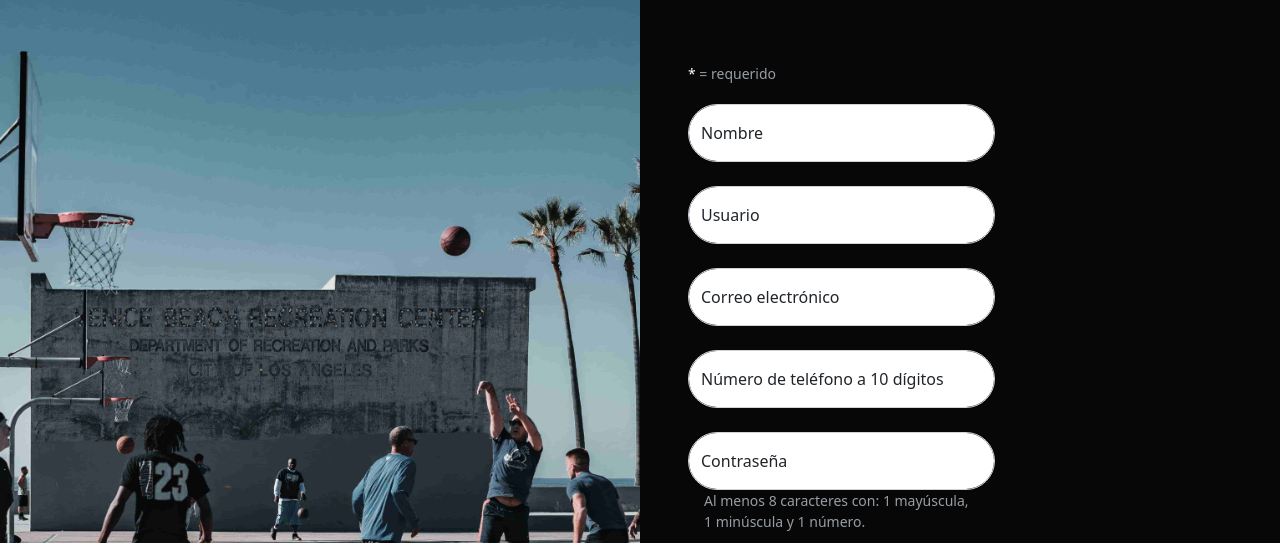
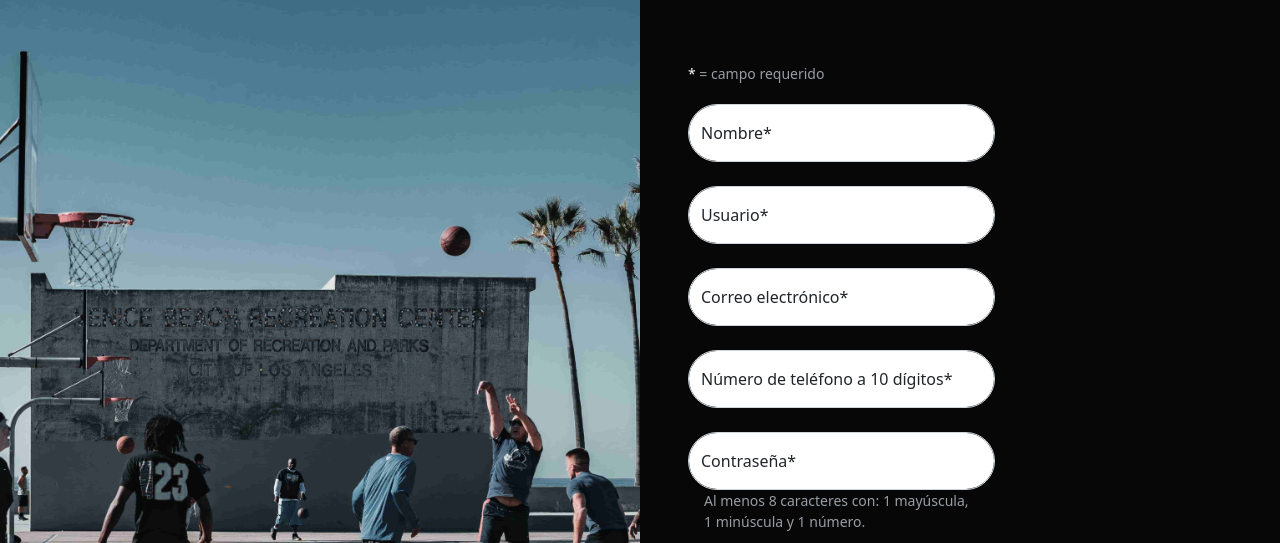
Before and after one commit to Sebas1245/Retas, a React (Create React App) app in the folder client/: page /register in a window 1280 px wide. Shown: the part 257-800 px from the top of the page. Built offline with nearby package versions, Linux system fonts and the light colour scheme; no server answers.

Commit message:
Style fixes
Required fields, compartir reta btn, user profile photo btn, duration min in server,  update name in session storage, overflow sidebar

```diff
--- a/client/src/components/Sidebar.tsx
+++ b/client/src/components/Sidebar.tsx
@@ -26,7 +26,7 @@ export default function Sidebar({imgSrc, title, name, role, edit, children}: Pro
 
                 </div>
                 <div className="col-8">
-                    <h6 style={{textAlign:"left", fontWeight:"700",}}>{name}</h6>
+                    <h6 style={{textAlign:"left", fontWeight:"700", overflowWrap:"break-word"}}>{name}</h6>
                     <p style={{textAlign:"left", fontWeight:"200", marginTop:"-7.5px"}}>{role}</p>
                     <button style={{textAlign:"left", fontStyle: "italic", fontWeight:"200", backgroundColor:"transparent", border:0}}>{edit}</button>
                 </div>
--- a/client/src/views/EditUserProfile.tsx
+++ b/client/src/views/EditUserProfile.tsx
@@ -82,6 +82,7 @@ export default function EditUserProfile() {
         setNameFeedback("Escribe tu nombre.")
         errorFound = true
         } else {
+        sessionStorage.setItem('userName', target.nombre.value)!;
         setNameFeedback("")
         }
 
@@ -108,7 +109,6 @@ export default function EditUserProfile() {
         } else {
         setPhoneFeedback("")
         }
-        if (password || confirmPassword) {
             const passwordPattern : RegExp = /^(?=.*[0-9])(?=.*[a-z])(?=.*[A-Z]).{8,}$/;
             if (!target.password.value || !passwordPattern.test(target.password.value)) {
             setPasswordFeedback("Esta contraseña no es válida.")
@@ -126,7 +126,6 @@ export default function EditUserProfile() {
             } else {
             setConfirmPasswordFeedback("")
             }
-        }
 
         if (errorFound) {
             return;
@@ -166,11 +165,11 @@ export default function EditUserProfile() {
     return (
         <div className='bg-dark full-page-with-nav'>
             <Form className={"container mt-5 pt-2"} onSubmit={onSubmit} noValidate={true}>
-                    <div className="text-hint mb-1 small"><p><span className="text-danger">*</span> = requerido</p></div>
+                    <div className="text-hint mb-1 small"><p><span className="text-danger">*</span> = campo requerido</p></div>
                     <div className="row">
                         <Input
                             placeholder="Nombre"
-                            required={false} type="text" divClass="form-floating col-md-6 mb-4" inputClass="form-control rounded-pill"
+                            required={true} type="text" divClass="form-floating col-md-6 mb-4" inputClass="form-control rounded-pill"
                             inputId="nombre" value={name} labelClass="form-label ps-4" maxLength={40}
                             feedbackClass="px-3 pt-2 text-danger" feedbackText={nameFeedback}
                             onChange={(e: React.ChangeEvent<HTMLInputElement>) => setName(e.target.value)}
@@ -178,7 +177,7 @@ export default function EditUserProfile() {
                         <Input
                             onChange={(e: React.ChangeEvent<HTMLInputElement>) => setUsername(e.target.value)}
                             placeholder="Usuario"
-                            required={false} type="text" divClass="form-floating col-md-6 mb-4" inputClass="form-control rounded-pill"
+                            required={true} type="text" divClass="form-floating col-md-6 mb-4" inputClass="form-control rounded-pill"
                             inputId="usuario" value={username} labelClass="form-label ps-4" maxLength={40}
                             feedbackClass="px-3 pt-2 text-danger" feedbackText={usernameFeedback}
                         />
@@ -187,14 +186,14 @@ export default function EditUserProfile() {
                         <Input
                             onChange={(e: React.ChangeEvent<HTMLInputElement>) => setEmail(e.target.value)}
                             placeholder="Correo electrónico"
-                            required={false} type="email" divClass="form-floating col-md-6 mb-4" inputClass="form-control rounded-pill"
+                            required={true} type="email" divClass="form-floating col-md-6 mb-4" inputClass="form-control rounded-pill"
                             inputId="email" value={email} labelClass="form-label ps-4"
                             feedbackClass="px-3 pt-2 text-danger" feedbackText={emailFeedback}
                         />
                         <Input
                             onChange={(e: React.ChangeEvent<HTMLInputElement>) => setPhoneNumber(e.target.value)}
                             placeholder="Número de teléfono a 10 dígitos"
-                            required={false} type="tel" divClass="form-floating col-md-6 mb-4" inputClass="form-control rounded-pill"
+                            required={true} type="tel" divClass="form-floating col-md-6 mb-4" inputClass="form-control rounded-pill"
                             inputId="phoneNumber" value={phoneNumber} labelClass="form-label ps-4" maxLength={10}
                             feedbackClass="px-3 pt-2 text-danger" feedbackText={phoneFeedback}
                         />
@@ -202,13 +201,13 @@ export default function EditUserProfile() {
                     <div className="row">
                         <Input
                             onChange={(e: React.ChangeEvent<HTMLInputElement>) => setPassword(e.target.value)}
-                            required={false} type="password" divClass="form-floating col-md-6 mb-4" inputClass="form-control rounded-pill"
+                            required={true} type="password" divClass="form-floating col-md-6 mb-4" inputClass="form-control rounded-pill"
                             inputId="password" value={password} placeholder="Contraseña" labelClass="form-label ps-4" maxLength={40}
                             feedbackClass="px-3 pt-2 text-danger" feedbackText={passwordFeedback} extras="Al menos 8 caracteres con: 1 mayúscula, 1 minúscula y 1 número."
                         />
                         <Input
                             onChange={(e: React.ChangeEvent<HTMLInputElement>) => setConfirmPassword(e.target.value)}
-                            required={false} type="password" divClass="form-floating col-md-6 mb-4" inputClass="form-control rounded-pill"
+                            required={true} type="password" divClass="form-floating col-md-6 mb-4" inputClass="form-control rounded-pill"
                             inputId="passwordCheck" value={confirmPassword} placeholder="Contraseña de nuevo" labelClass="form-label ps-4" maxLength={40}
                             feedbackClass="px-3 pt-2 text-danger" feedbackText={confirmPasswordFeedback}
                         />
--- a/client/src/views/HomeRegister.tsx
+++ b/client/src/views/HomeRegister.tsx
@@ -132,25 +132,25 @@ export default function HomeRegister() {
         navigateState={location.state}
         >
       <Form className={"row mt-5 pt-2"} onSubmit={onSubmit} noValidate={true}>
-        <div className="text-hint mb-1 small"><p><span className="text-light">*</span> = requerido</p></div>
+        <div className="text-hint mb-1 small"><p><span className="text-light">*</span> = campo requerido</p></div>
         <Input type="text" divClass="form-floating col-lg-7 mb-4" inputClass="form-control rounded-pill"
-            inputId="nombre" placeholder="Nombre" labelClass="form-label ps-4" maxLength={40}
+            inputId="nombre" placeholder="Nombre*" labelClass="form-label ps-4" maxLength={40}
             feedbackClass="px-3 pt-2 text-light" feedbackText={nameFeedback}
         />
         <Input type="text" divClass="form-floating col-lg-7 mb-4" inputClass="form-control rounded-pill"
-            inputId="usuario" placeholder="Usuario" labelClass="form-label ps-4" maxLength={40}
+            inputId="usuario" placeholder="Usuario*" labelClass="form-label ps-4" maxLength={40}
             feedbackClass="px-3 pt-2 text-light" feedbackText={usernameFeedback}
         />
         <Input type="email" divClass="form-floating col-lg-7 mb-4" inputClass="form-control rounded-pill"
-            inputId="email" placeholder="Correo electrónico" labelClass="form-label ps-4"
+            inputId="email" placeholder="Correo electrónico*" labelClass="form-label ps-4"
             feedbackClass="px-3 pt-2 text-light" feedbackText={emailFeedback}
         />
         <Input type="tel" divClass="form-floating col-lg-7 mb-4" inputClass="form-control rounded-pill"
-            inputId="phoneNumber" placeholder="Número de teléfono a 10 dígitos" labelClass="form-label ps-4" maxLength={10}
+            inputId="phoneNumber" placeholder="Número de teléfono a 10 dígitos*" labelClass="form-label ps-4" maxLength={10}
             feedbackClass="px-3 pt-2 text-light" feedbackText={phoneFeedback}
         />
         <Input type="password" divClass="form-floating col-lg-7 mb-4" inputClass="form-control rounded-pill"
-            inputId="password" placeholder="Contraseña" labelClass="form-label ps-4" maxLength={40}
+            inputId="password" placeholder="Contraseña*" labelClass="form-label ps-4" maxLength={40}
             feedbackClass="px-3 pt-2 text-light" feedbackText={passwordFeedback} extras="Al menos 8 caracteres con: 1 mayúscula, 1 minúscula y 1 número."
         />
         <div className="col-lg-7 mb-4">
@@ -160,7 +160,7 @@ export default function HomeRegister() {
           </label>
         </div>
         <Input type="password" divClass="form-floating col-lg-7 mb-4" inputClass="form-control rounded-pill"
-            inputId="passwordCheck" placeholder="Contraseña de nuevo" labelClass="form-label ps-4" maxLength={40}
+            inputId="passwordCheck" placeholder="Contraseña de nuevo*" labelClass="form-label ps-4" maxLength={40}
             feedbackClass="px-3 pt-2 text-light" feedbackText={confirmPasswordFeedback}
         />
         <div className="col-md-6 mb-4">
--- a/client/src/views/RetaDetail.tsx
+++ b/client/src/views/RetaDetail.tsx
@@ -113,7 +113,7 @@ export default function RetaDetail() {
           <div style={{ borderBottom: '0.1rem solid' }} className="d-flex justify-content-between">
             <h2>{reta && reta.name}</h2>
             <button onClick={copyToClipboard} style={{ borderRadius: 200 }} className="btn btn-info mb-1" type="button">
-              <FontAwesomeIcon icon={faShare} size={'lg'} /> {/* ADD ONCLICK EVENT TO COPY EVENT LINK TO CLIPBOARD */}
+            <span style={{fontWeight:600, fontSize:"large"}}>Compartir reta </span> <FontAwesomeIcon icon={faShare} size={'lg'} /> {/* ADD ONCLICK EVENT TO COPY EVENT LINK TO CLIPBOARD */}
             </button>
           </div>
           <ul className="list-group list-group-flush">
--- a/client/src/views/UserProfile.tsx
+++ b/client/src/views/UserProfile.tsx
@@ -69,7 +69,7 @@ export default function UserProfile() {
           <Sidebar
             title="Mi Perfil"
             name={username}
-            edit="Editar foto">
+            /* edit="Editar foto" */>
               <Flush
                 id="One"
                 title="Mi información"
```
Also changed, not shown: client/src/views/NewReta.tsx (+7 -7 lines), 1 other file (tests, documents, lock files or other folders).
